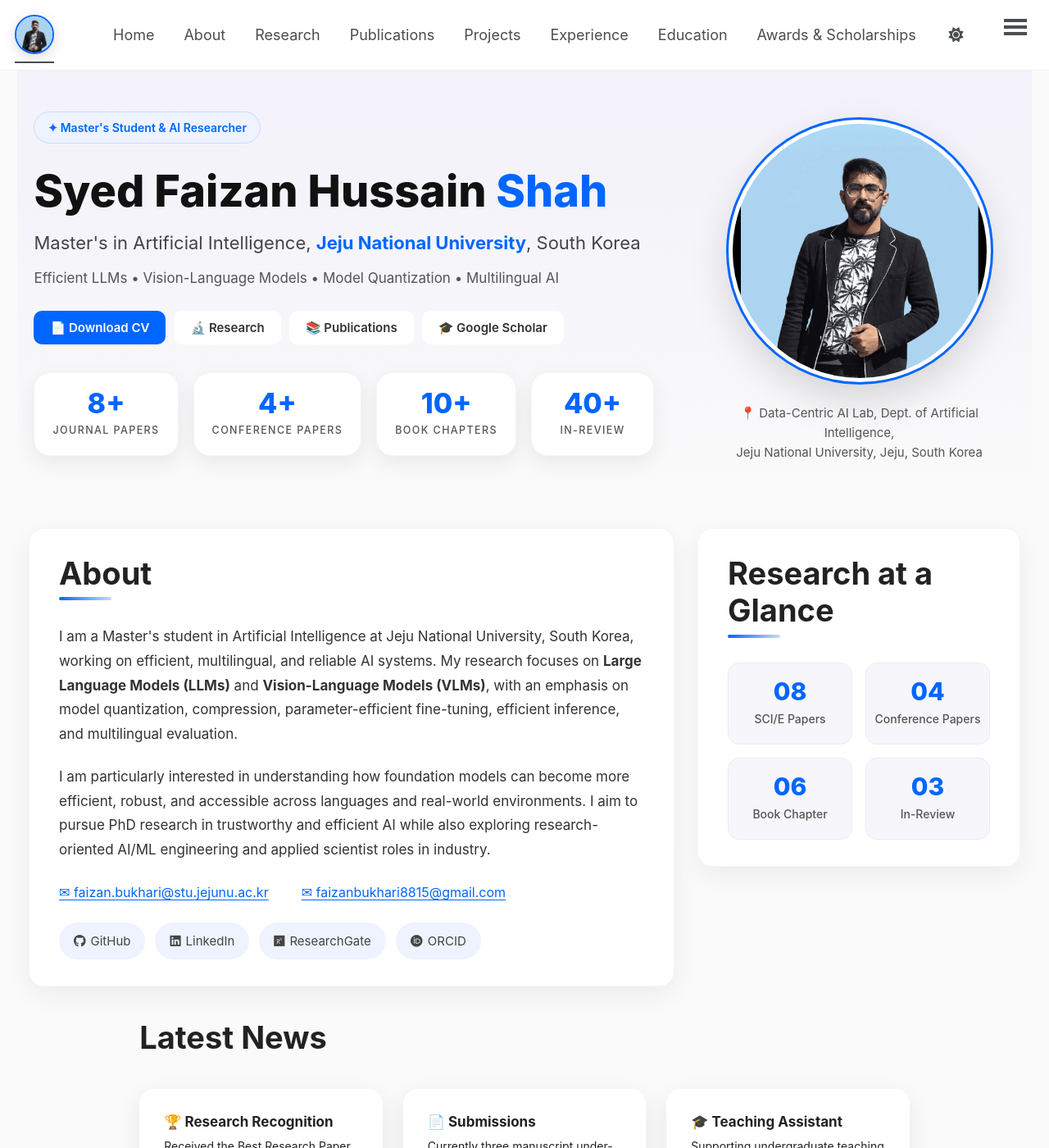
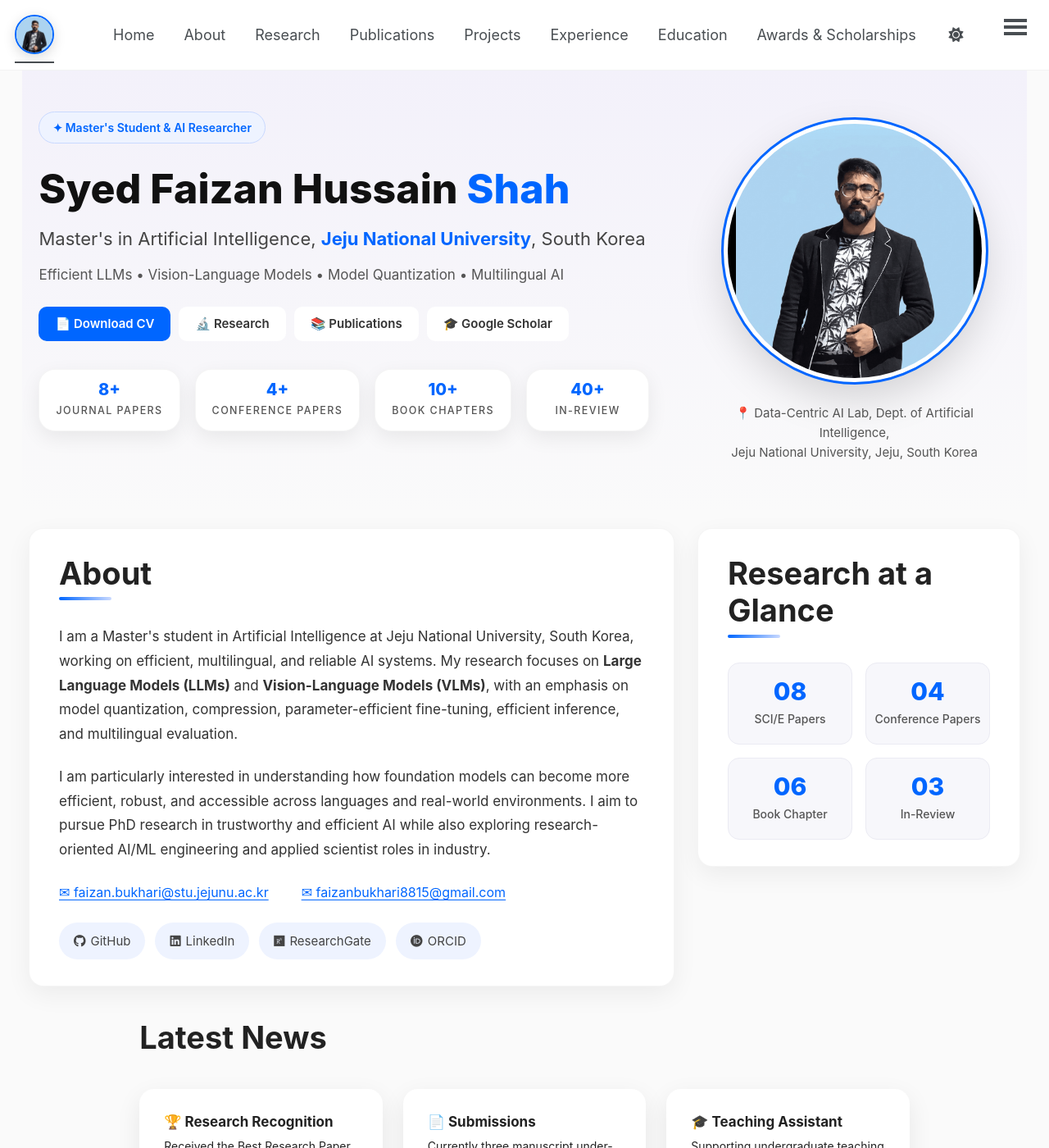
Before and after one commit to Fazi743/Fazi743.github.io, a Jekyll site: the page built from index.html, in a window 1280 px wide and 1400 px high. Shown: the whole window at 82% size. Built offline with Jekyll 4.4.1, drawn with Linux system fonts in a browser that asks for light colours; a style sheet for code colours, icons or effects is not loaded.

Commit message:
Update custom.css

```diff
--- a/assets/css/custom.css
+++ b/assets/css/custom.css
@@ -59,7 +59,7 @@
 }
 
 .hero h1{
-  font-size:54px;
+  font-size:50px;
   line-height:1.1;
   font-weight:800;
   color:#111;
@@ -97,7 +97,7 @@
   flex:0 1 auto;
   min-width:150px;
   background:#fff;
-  padding:18px 22px;
+  padding:13px 20px;
   border-radius:20px;
   text-align:center;
   box-shadow:0 8px 24px rgba(0,0,0,.07);
@@ -105,7 +105,7 @@
 }
 
 .stat-num{
-  font-size:34px;
+  font-size:20px;
   font-weight:800;
   line-height:1.1;
   color:var(--accent);
```
